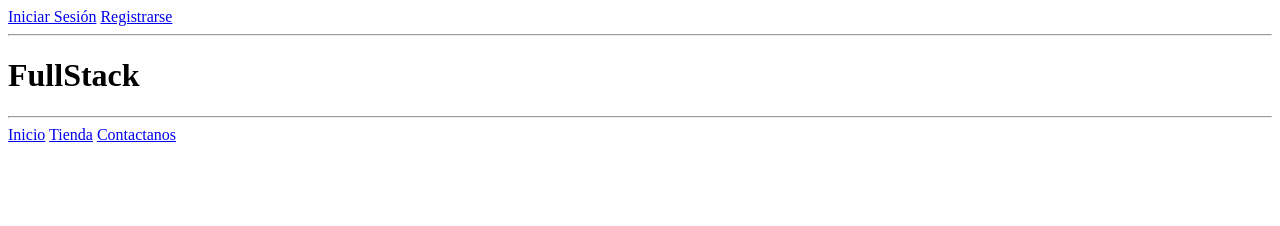
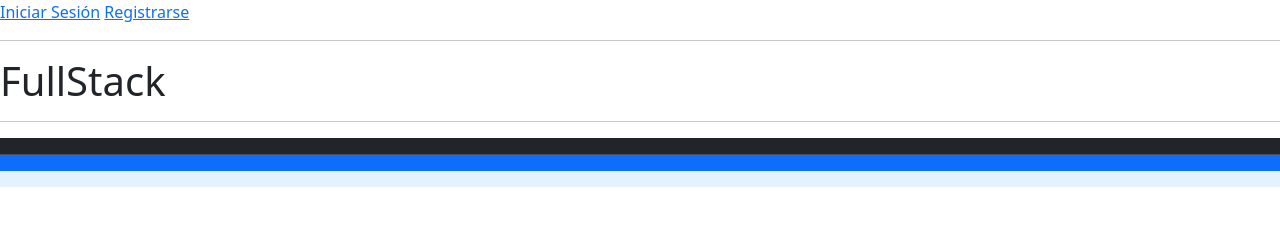
Before and after one commit to TomiB8/TP-HTML-CSS, a plain HTML site: page index.html in a window 1280 px wide. Drawn offline with nearby package versions, Linux system fonts and the light colour scheme.

Commit message:
Se agrego link y JS de Bootstrap

```diff
--- a/index.html
+++ b/index.html
@@ -10,15 +10,11 @@
     <link rel="shortcut icon" href="Imagenes/icon.png">
     <title>FullStack - Videojuegos -</title>
     <link rel="stylesheet" href="stylehome.css">
+    <!-- link de bootstrap -->
+    <link href="https://cdn.jsdelivr.net/npm/bootstrap@5.3.2/dist/css/bootstrap.min.css" rel="stylesheet" integrity="sha384-T3c6CoIi6uLrA9TneNEoa7RxnatzjcDSCmG1MXxSR1GAsXEV/Dwwykc2MPK8M2HN" crossorigin="anonymous">
 </head>
 <body>
 <header>
-
-<!-- Cris comehingones -->
-
-
-
-
     <!--Iniciar Sesión // Registrarse-->
     <a href="inisesion.html">Iniciar Sesión</a>
     <a href="registro.html">Registrarse</a>
@@ -26,11 +22,17 @@
     <!--Logo // Nombre empresa-->
     <h1>FullStack</h1>
     <hr>
+    <nav class="navbar bg-dark border-bottom border-body" data-bs-theme="dark">
+    <!-- Navbar content -->
+    </nav>
 
-    <!--Menú: Inicio, Tienda, Contactanos-->
-    <a href="index.html">Inicio</a>
-    <a href="tienda.html">Tienda</a>
-    <a href="contactanos.html">Contactanos</a>
+    <nav class="navbar bg-primary" data-bs-theme="dark">
+    <!-- Navbar content -->
+    </nav>
+
+    <nav class="navbar" style="background-color: #e3f2fd;">
+    <!-- Navbar content -->
+    </nav>
 </header>
 
 
@@ -42,6 +44,8 @@
 
     * Promo de cuotas si interés
 
+    *Juego del mes (02)
+
 -->
 
 
@@ -52,9 +56,12 @@
 
     * Derechos de autor
     * Redes sociales
+    * Contactanos
+    * Mapa de Google
 
 </footer> -->
+
+<!-- JS Bootstrap -->
+<script src="https://cdn.jsdelivr.net/npm/bootstrap@5.3.2/dist/js/bootstrap.bundle.min.js" integrity="sha384-C6RzsynM9kWDrMNeT87bh95OGNyZPhcTNXj1NW7RuBCsyN/o0jlpcV8Qyq46cDfL" crossorigin="anonymous"></script>
 </body>
 </html>
-
-<!--Modificacion de prueba 12/6/2023 17.30-->
```
